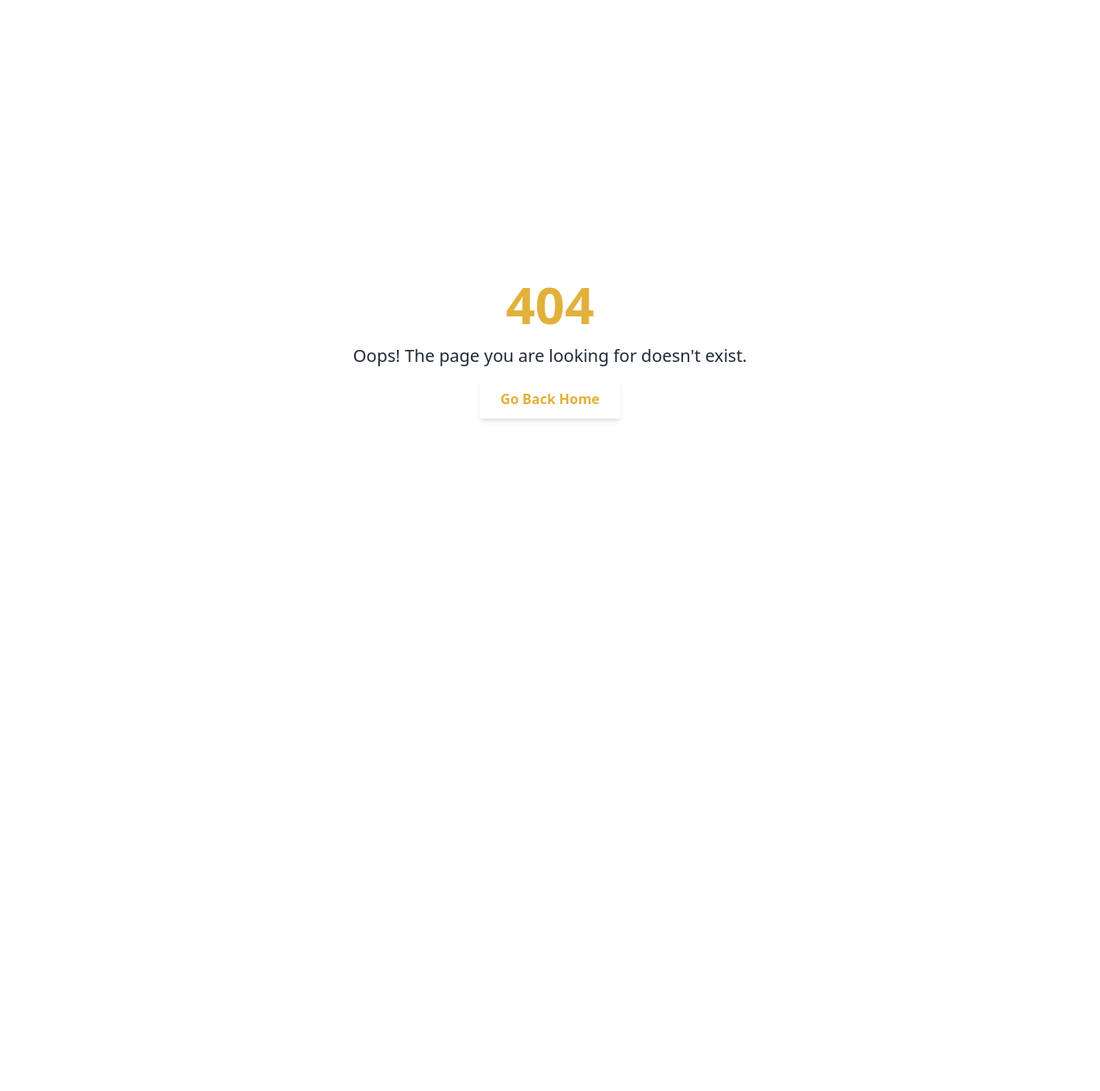
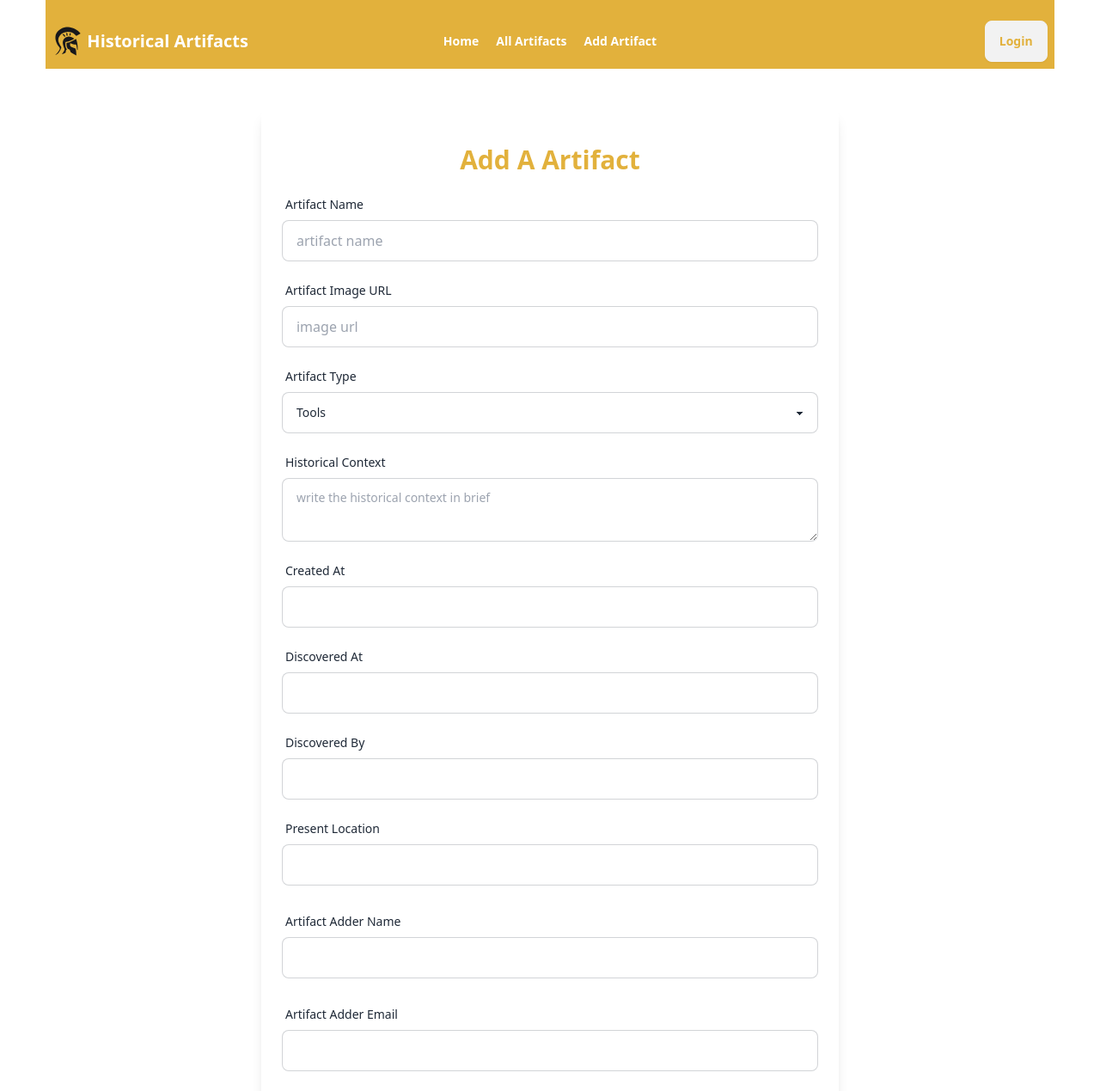
Before and after one commit to nithilanoor/historical-artifacts-tracker, a React (Vite) app: page /addArtifact in a window 1280 px wide. Before the commit this address had no page. Shown: the top 1269 px of the page at 86% size. Before the commit the page ends 800 px from the top, so only its background shows below. Built offline with nearby package versions, Linux system fonts and the light colour scheme.

Commit message:
Add Artifact Page

```diff
--- a/src/components/Navbar.jsx
+++ b/src/components/Navbar.jsx
@@ -7,7 +7,7 @@ const Navbar = () => {
 
         <Link className="font-semibold" to="/">Home</Link>
         <Link className="font-semibold" to="/allArtifacts">All Artifacts</Link>
-        <Link className="font-semibold" to="/">Add Artifacts</Link>
+        <Link className="font-semibold" to="/addArtifact">Add Artifact</Link>
     </>
 
     return (
--- a/src/components/NewsLetter.jsx
+++ b/src/components/NewsLetter.jsx
@@ -8,7 +8,7 @@ const NewsLetter = () => {
                 <div>
                     <div className="p-4">
                         <h1 className="text-[#E2B13C] text-4xl font-bold">Stay Informed With Our <br /> Newsletter</h1>
-                        <p className="text-[#E2B13C]">Get updated information, news, insights, and upcoming exhibitions</p>
+                        <p className="text-[#E2B13C] mt-1">Get updated information and news on insights and upcoming exhibitions</p>
                     </div>
                     <div className="join p-4">
                         <input className="input input-bordered rounded-full join-item" placeholder="Email" />
--- /dev/null
+++ b/src/pages/AddArtifact.jsx
@@ -0,0 +1,161 @@
+import Footer from "../components/Footer";
+import Navbar from "../components/Navbar";
+
+
+const AddArtifact = () => {
+    return (
+        <div className="w-11/12 mx-auto">
+            <nav>
+                <Navbar></Navbar>
+            </nav>
+            <div className="max-w-2xl mx-auto p-6 my-12 bg-white rounded-lg shadow-lg">
+                <h2 className="text-3xl font-bold text-center text-[#E2B13C] my-4">Add A Artifact</h2>
+                <form>
+                    {/* Artifact Name */}
+                    <div className="form-control mb-4">
+                        <label className="label">
+                            <span className="label-text">Artifact Name</span>
+                        </label>
+                        <input
+                            name="name"
+                            type="text"
+                            className="input input-bordered"
+                            placeholder="artifact name"
+                            required
+                        />
+                    </div>
+
+                    {/* Artifact Img */}
+                    <div className="form-control mb-4">
+                        <label className="label">
+                            <span className="label-text">Artifact Image URL</span>
+                        </label>
+                        <input
+                            name="image"
+                            type="text"
+                            className="input input-bordered"
+                            placeholder="image url"
+                            required
+                        />
+                    </div>
+
+                    {/* Artifact type */}
+                    <div className="form-control mb-4">
+                        <label className="label">
+                            <span className="label-text">Artifact Type</span>
+                        </label>
+                        <select
+                            name="artifactType"
+                            className="select select-bordered"
+                            required>
+                            <option value="Tools">Tools</option>
+                            <option value="Weapons">Weapons</option>
+                            <option value="Documents">Documents</option>
+                            <option value="Writings">Writings</option>
+                        </select>
+                    </div>
+
+                    {/* Historical Context */}
+                    <div className="form-control mb-4">
+                        <label className="label">
+                            <span className="label-text">Historical Context</span>
+                        </label>
+                        <textarea
+                            name="context"
+                            placeholder="write the historical context in brief"
+                            className="textarea textarea-bordered"
+                            required
+                        />
+                    </div>
+
+                    {/* Created At */}
+                    <div className="form-control mb-4">
+                        <label className="label">
+                            <span className="label-text">Created At</span>
+                        </label>
+                        <input
+                            name="createdAt"
+                            type="text"
+                            className="input input-bordered"
+                            required
+                        />
+                    </div>
+
+                    {/* Discovered At */}
+                    <div className="form-control mb-4">
+                        <label className="label">
+                            <span className="label-text">Discovered At</span>
+                        </label>
+                        <input
+                            name="discoveredAt"
+                            type="text"
+                            className="input input-bordered"
+                            required
+                        />
+                    </div>
+
+                    {/* Discovered By */}
+                    <div className="form-control mb-4">
+                        <label className="label">
+                            <span className="label-text">Discovered By</span>
+                        </label>
+                        <input
+                            name="discoveredBy"
+                            type="text"
+                            className="input input-bordered"
+                            required
+                        />
+                    </div>
+
+                    {/* Present Location */}
+                    <div className="form-control mb-6">
+                        <label className="label">
+                            <span className="label-text">Present Location</span>
+                        </label>
+                        <input
+                            name="location"
+                            type="text"
+                            className="input input-bordered"
+                            required
+                        />
+                    </div>
+
+                    {/* Artifact Adder Name */}
+                    <div className="form-control mb-6">
+                        <label className="label">
+                            <span className="label-text">Artifact Adder Name</span>
+                        </label>
+                        <input
+                            name="adderName"
+                            type="text"
+                            className="input input-bordered"
+                            required
+                        />
+                    </div>
+
+                    {/* Artifact Adder Email */}
+                    <div className="form-control mb-6">
+                        <label className="label">
+                            <span className="label-text">Artifact Adder Email</span>
+                        </label>
+                        <input
+                            name="adderEmail"
+                            type="text"
+                            className="input input-bordered"
+                            required
+                        />
+                    </div>
+
+                    <div className="form-control">
+                        <button type="submit" className="btn bg-[#E2B13C] text-white hover:text-[#E2B13C] hover:bg-white w-full">Add Artifact</button>
+                    </div>
+                </form>
+            </div>
+            <footer>
+                <Footer></Footer>
+            </footer>
+        </div>
+    );
+};
+
+export default AddArtifact;
--- a/src/routes/router.jsx
+++ b/src/routes/router.jsx
@@ -5,6 +5,7 @@ import AllArtifacts from "../pages/AllArtifacts";
 import AuthLayout from "../layouts/AuthLayout";
 import Login from "../pages/Login";
 import Register from "../pages/Register";
+import AddArtifact from "../pages/AddArtifact";
 
 
 const router = createBrowserRouter([
@@ -34,6 +35,10 @@ const router = createBrowserRouter([
     {
         path: "allArtifacts",
         element: <AllArtifacts></AllArtifacts>
+    },
+    {
+        path: "addArtifact",
+        element: <AddArtifact></AddArtifact>
     }
 
 ])
```
